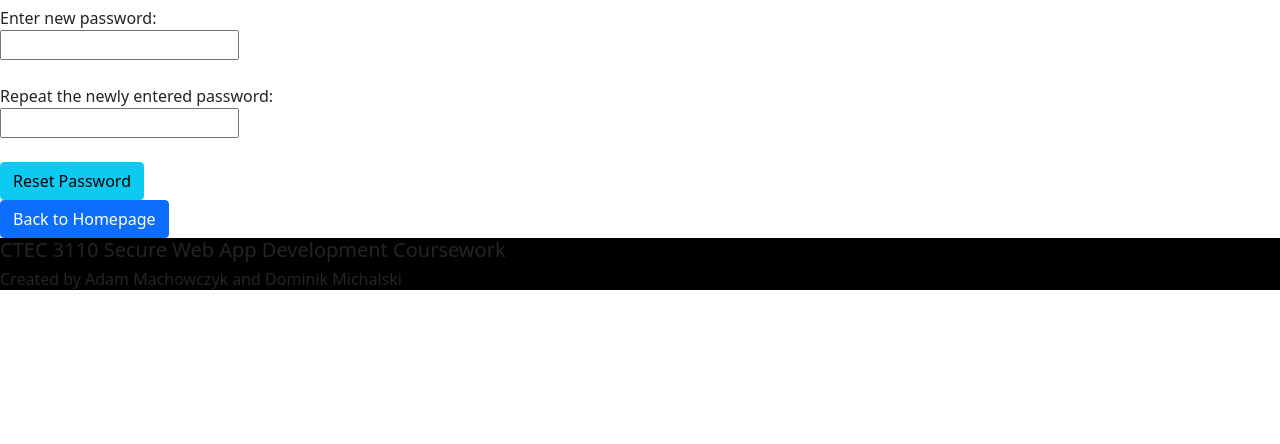
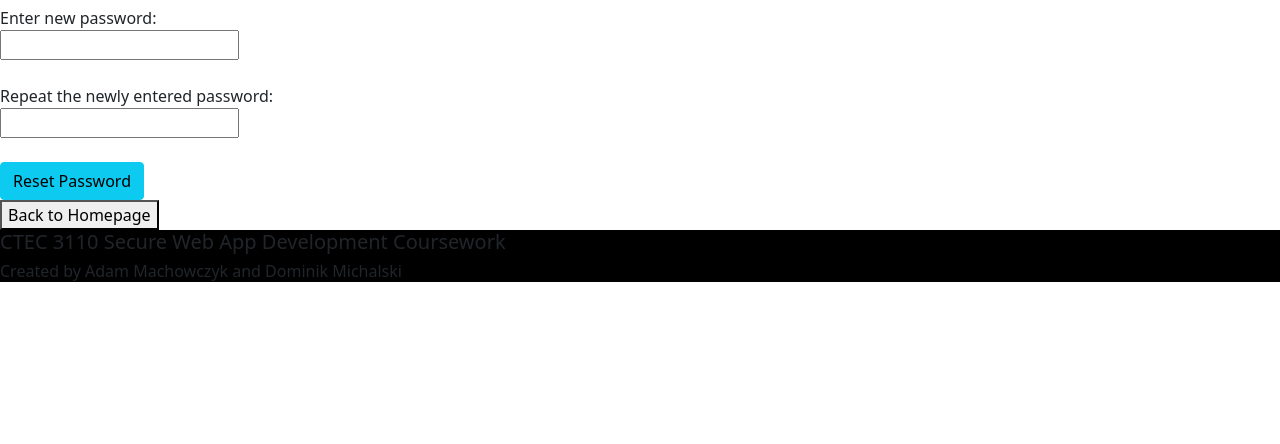
Before and after one commit to LanternCode/Telemetry-Processing, a PHP site: template telemetry_processing/app/templates/authentication/reset_password.html.twig in a window 1280 px wide. Shown: the part 356-800 px from the top of the page. Run offline with PHP 8.4, Linux system fonts and the light colour scheme; the template is opened without the code that fills it: most values are stand-ins (such as "Sample title", 1, 10 or a date in 2020); some libraries are stand-ins or nearby versions.

Commit message:
Uploaded the final revision

```diff
--- a/telemetry_processing/app/src/DatabaseWrapper.php
+++ b/telemetry_processing/app/src/DatabaseWrapper.php
@@ -275,7 +275,7 @@ class DatabaseWrapper
      *
      * @return string
      */
-    private function getToken($length = 255)
+    public function getToken($length = 255)
     {
         $token = "";
         $codeAlphabet = "ABCDEFGHIJKLMNOPQRSTUVWXYZ";
--- a/telemetry_processing/app/templates/authentication/forgot_password.html.twig
+++ b/telemetry_processing/app/templates/authentication/forgot_password.html.twig
@@ -19,6 +19,8 @@
             Reset Link: <a href="{{ reset_link }}">{{ reset_link }}</a>
         {% endif %}
     </div>
-        <a href="{{ landing_page }}" class="button-small">&larr; Back to login </a>
+        <a href="{{ landing_page }}">
+            <button class="button-small">&larr; Back to login</button>
+        </a>
 </div>
 {% endblock %}
--- a/telemetry_processing/app/templates/authentication/reset_password.html.twig
+++ b/telemetry_processing/app/templates/authentication/reset_password.html.twig
@@ -23,8 +23,8 @@
         </form>
     </div>
     <div class="resetPassword--grid--return">
-        <a href="{{ landing_page }}" class="btn btn-primary">
-            Back to Homepage
+        <a href="{{ landing_page }}">
+            <button class="button-small"> Back to Homepage</button>
         </a>
     </div>
 </div>
--- a/telemetry_processing/app/templates/banner.html.twig
+++ b/telemetry_processing/app/templates/banner.html.twig
@@ -8,12 +8,12 @@
         <div class="collapse navbar-collapse" id="navbarNavAltMarkup">
             <div class="navbar-nav">
                 <a class="nav-item nav-link" href="{{ base_url() }}">Home</a>
-                <a class="nav-item nav-link" href="login" id="login-nav">Login</a>
-                <a class="nav-item nav-link" href="register" id="register-nav">Register</a>
+                <a class="nav-item nav-link" href="{{ base_url() }}/login" id="login-nav">Login</a>
+                <a class="nav-item nav-link" href="{{ base_url() }}/register" id="register-nav">Register</a>
                 <a class="nav-item nav-link" href="{{ base_url() }}/settings" id="settings-nav">Settings</a>
-                <a class="nav-item nav-link" href="logout" id="logout-nav">Logout</a>
-                <a class="nav-item nav-link" href="admin" id="admin-nav">Admin</a>
-                <a class="nav-item nav-link" href="generatetelemetrydata" id="generate-nav">Generate Data</a>
+                <a class="nav-item nav-link" href="{{ base_url() }}/logout" id="logout-nav">Logout</a>
+                <a class="nav-item nav-link" href="{{ base_url() }}/admin" id="admin-nav">Admin</a>
+                <a class="nav-item nav-link" href="{{ base_url() }}/generatetelemetrydata" id="generate-nav">Generate Data</a>
                 <a href="http://validator.w3.org/check/referer" rel="nofollow" title="Validate as HTML5">
                     <img src="https://www.w3.org/Icons/valid-html401" alt="W3Schools.com" id="W3_validated">
                 </a>
--- a/telemetry_processing/app/templates/settings/accountBarred.html.twig
+++ b/telemetry_processing/app/templates/settings/accountBarred.html.twig
@@ -6,6 +6,6 @@
     {% else %}
         <h4>Something went wrong, please try again.</h4>
     {% endif %}
-    <a class="button-small">Back to users</a>
+    <a href="userManagement"><button class="button-small">Back to users</button></a>
     </div>
 {% endblock %}
--- a/telemetry_processing/app/templates/settings/accountDeleted.html.twig
+++ b/telemetry_processing/app/templates/settings/accountDeleted.html.twig
@@ -6,6 +6,6 @@
         {% else %}
             <h4>Something went wrong, please try again.</h4>
         {% endif %}
-        <a class="button-small" href={{ base_url() }} >Back to homepage</a>
+        <a href={{ base_url() }}><button class="button-small">Back to homepage</button></a>
     </div>
 {% endblock %}
--- a/telemetry_processing/app/templates/settings/accountDemoted.html.twig
+++ b/telemetry_processing/app/templates/settings/accountDemoted.html.twig
@@ -6,6 +6,6 @@
     {% else %}
         <h4>Something went wrong, please try again.</h4>
     {% endif %}
-        <a class="button-small" href="userManagement">Back to users</a>
+        <a href="userManagement"><button class="button-small">Back to users</button></a>
     </div>
 {% endblock %}
--- a/telemetry_processing/app/templates/settings/accountFreed.html.twig
+++ b/telemetry_processing/app/templates/settings/accountFreed.html.twig
@@ -6,6 +6,6 @@
         {% else %}
             <h4>Something went wrong, please try again.</h4>
         {% endif %}
-        <a class="button-small" href="userManagement" >Back to users</a>
+        <a href="userManagement"><button class="button-small">Back to users</button></a>
     </div>
 {% endblock %}
--- a/telemetry_processing/app/templates/settings/accountPromoted.html.twig
+++ b/telemetry_processing/app/templates/settings/accountPromoted.html.twig
@@ -6,6 +6,6 @@
     {% else %}
         <h4>Something went wrong, please try again.</h4>
     {% endif %}
-        <a class="button-small" href="userManagement" >Back to users</a>
+        <a href="userManagement"><button class="button-small">Back to users</button></a>
     </div>
 {% endblock %}
--- a/telemetry_processing/app/templates/settings/adminDashboard.html.twig
+++ b/telemetry_processing/app/templates/settings/adminDashboard.html.twig
@@ -2,7 +2,7 @@
 {% block content %}
     <div class="background">
         <div class="management-wrapper">
-            <a class="button-medium" id="button-management" href="admin/userManagement">Manage Users</a>
+            <a href="admin/userManagement"><button class="button-medium" id="button-management">Manage Users</button></a>
         </div>
 
     </div>
--- a/telemetry_processing/app/templates/settings/settings.html.twig
+++ b/telemetry_processing/app/templates/settings/settings.html.twig
@@ -25,7 +25,7 @@
             <label>Repeat new password:</label>
             <input type="password" name="newPasswordRepeated" required/><br /><br />
 
-            <input class="button-small" type="submit" value="Change Password" />
+            <input type="submit" value="Change Password" />
             <h4>Once you confirm this action, your password will be changed and you will be asked to log in again using the new password.</h4>
         </form><br /><br />
 
@@ -36,7 +36,7 @@
                 <input type="checkbox" name="deleteAccount" value="true">
                 <label id="subscribeNews">I accept that my account will be deleted and never restored back.</label>
             </div>
-            <input class="button-small" type="submit" value="Delete account" />
+            <input type="submit" value="Delete account" />
         </form><br /><br />
     </div>
 {% endblock %}
--- a/telemetry_processing/app/templates/settings/userLogs.html.twig
+++ b/telemetry_processing/app/templates/settings/userLogs.html.twig
@@ -28,7 +28,7 @@
     {% else %}
         <h3>There are no logs available for this account.</h3>
     {% endif %}
-    <a href="userManagement" class="button-small">Back to users</a>
+    <a href="userManagement"><button class="button-small">Back to users</button></a>
         </div>
     </div>
 {% endblock %}
```
Also changed, not shown: telemetry_processing/app/templates/settings/userManagement.html.twig (+5 -5 lines).
